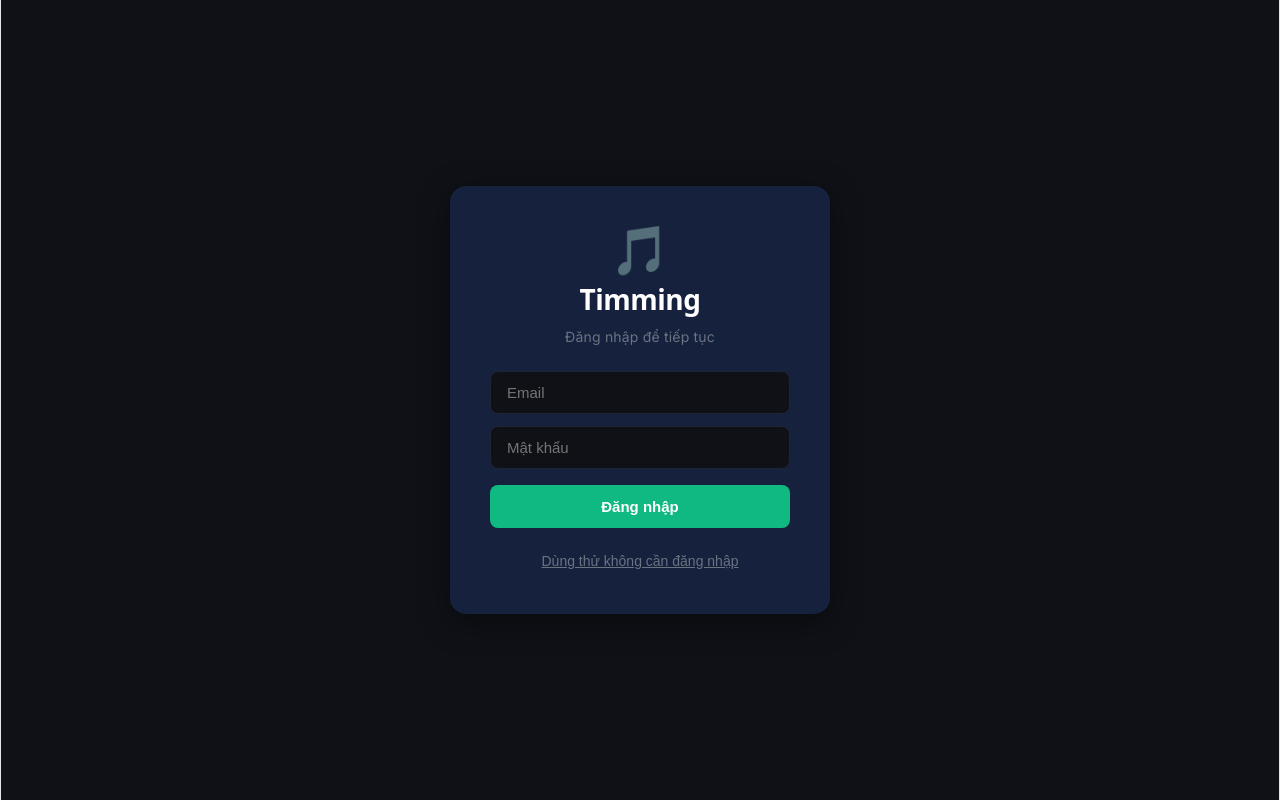
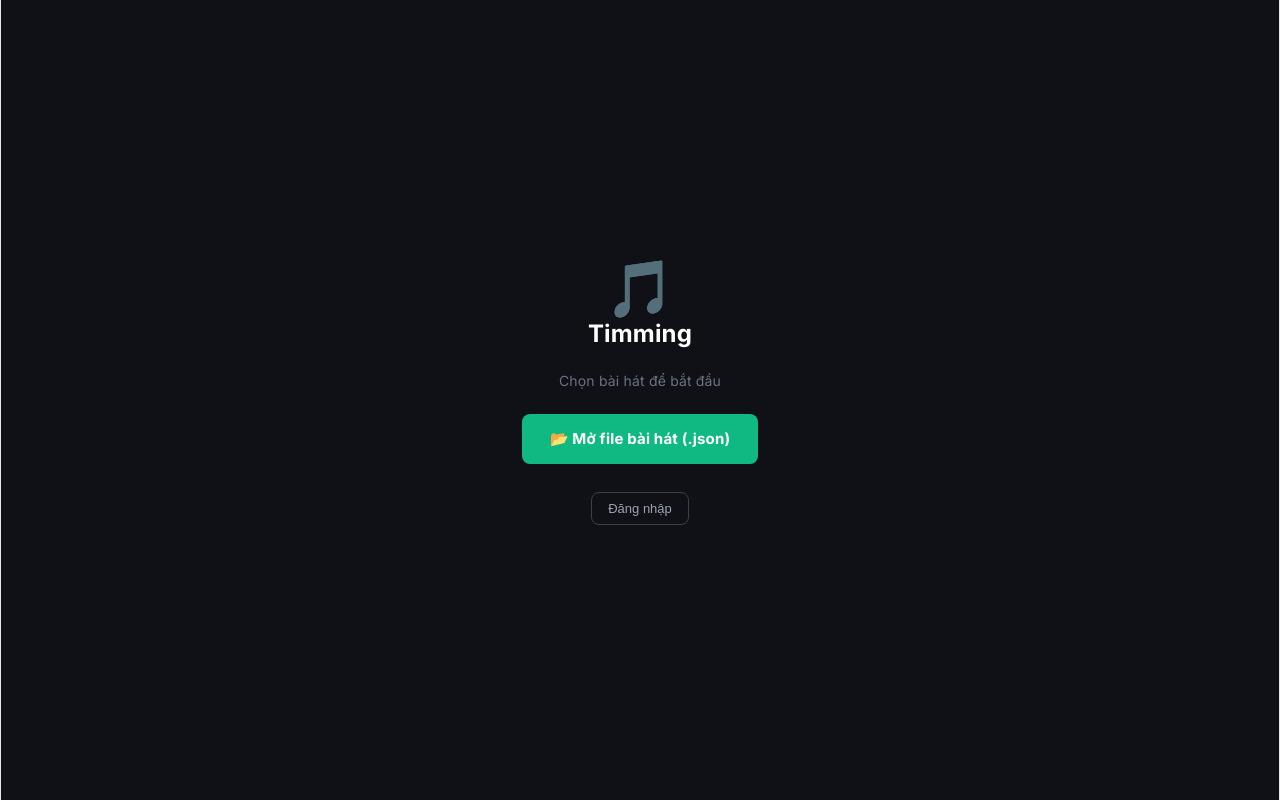
Before and after one commit to vananhaudio/cs-rhythm-editor, a React (Vite) app: page / in a window 1280 px wide. Built offline with nearby package versions, Linux system fonts and the light colour scheme.

Commit message:
feat: player as homepage

```diff
--- a/src/AppRouter.tsx
+++ b/src/AppRouter.tsx
@@ -1,9 +1,9 @@
 import { useEffect, useState } from 'react'
 import { supabase } from './supabase'
 import type { User } from '@supabase/supabase-js'
-import Auth from './Auth'
+import { PlayerView } from './PlayerView'
 import App from './App'
-import { PlayerView } from './PlayerView'
+import type { RhythmSong } from './types'
 
 type AppUser = {
   id: string
@@ -16,17 +16,16 @@ export default function AppRouter() {
   const [user, setUser] = useState<User | null>(null)
   const [appUser, setAppUser] = useState<AppUser | null>(null)
   const [loading, setLoading] = useState(true)
-  const [guestMode, setGuestMode] = useState(false)
+  const [showEditor, setShowEditor] = useState(false)
+  const [playerSong, setPlayerSong] = useState<RhythmSong | null>(null)
 
   useEffect(() => {
-    // Check session hiện tại
     supabase.auth.getSession().then(({ data: { session } }) => {
       setUser(session?.user ?? null)
       if (session?.user) loadAppUser(session.user.id)
       else setLoading(false)
     })
 
-    // Lắng nghe thay đổi auth
     const { data: { subscription } } = supabase.auth.onAuthStateChange((_event, session) => {
       setUser(session?.user ?? null)
       if (session?.user) loadAppUser(session.user.id)
@@ -46,32 +45,65 @@ export default function AppRouter() {
     setLoading(false)
   }
 
-  if (loading) return (
-    <div style={{ minHeight: '100vh', display: 'flex', alignItems: 'center', justifyContent: 'center', background: '#0F1117', color: '#fff' }}>
-      Đang tải...
+  const isTeacher = appUser?.role === 'teacher' || appUser?.role === 'admin'
+
+  // Teacher bấm vào Editor
+  if (showEditor && isTeacher) {
+    return <App onBackToPlayer={() => setShowEditor(false)} />
+  }
+
+  // Tất cả đều thấy Player (trang chủ)
+  if (!playerSong) return (
+    <div style={{ minHeight: '100vh', display: 'flex', alignItems: 'center', justifyContent: 'center', background: '#0F1117', color: '#fff', flexDirection: 'column', gap: 20 }}>
+      <div style={{ fontSize: 56 }}>🎵</div>
+      <div style={{ fontSize: 24, fontWeight: 800 }}>Timming</div>
+      <div style={{ color: '#6B7280', fontSize: 14 }}>Chọn bài hát để bắt đầu</div>
+
+      <label style={{ padding: '12px 28px', background: '#10B981', borderRadius: 8, cursor: 'pointer', fontWeight: 700, fontSize: 15 }}>
+        📂 Mở file bài hát (.json)
+        <input type="file" accept=".json" style={{ display: 'none' }} onChange={e => {
+          const file = e.target.files?.[0]
+          if (!file) return
+          const reader = new FileReader()
+          reader.onload = ev => {
+            try { setPlayerSong(JSON.parse(ev.target?.result as string)) } catch {}
+          }
+          reader.readAsText(file)
+        }} />
+      </label>
+
+      <div style={{ display: 'flex', gap: 12, marginTop: 8 }}>
+        {!loading && !user && (
+          <button
+            onClick={async () => {
+              const email = prompt('Email:')
+              const password = prompt('Mật khẩu:')
+              if (email && password) await supabase.auth.signInWithPassword({ email, password })
+            }}
+            style={{ background: 'none', border: '1px solid #374151', borderRadius: 8, color: '#9CA3AF', cursor: 'pointer', padding: '8px 16px', fontSize: 13 }}
+          >
+            Đăng nhập
+          </button>
+        )}
+        {user && isTeacher && (
+          <button
+            onClick={() => setShowEditor(true)}
+            style={{ background: 'none', border: '1px solid #374151', borderRadius: 8, color: '#9CA3AF', cursor: 'pointer', padding: '8px 16px', fontSize: 13 }}
+          >
+            ✏️ Editor
+          </button>
+        )}
+        {user && (
+          <button
+            onClick={() => supabase.auth.signOut()}
+            style={{ background: 'none', border: 'none', color: '#6B7280', cursor: 'pointer', fontSize: 13 }}
+          >
+            Đăng xuất
+          </button>
+        )}
+      </div>
     </div>
   )
 
-  if (!user && !guestMode) return <Auth onGuest={() => setGuestMode(true)} />
-
-  // Chế độ khách
-  if (guestMode) return <App />
-
-  // Phân quyền theo role
-  const role = appUser?.role ?? 'student'
-  if (role === 'teacher' || role === 'admin') {
-    return <App />
-  }
-
-  // Student: chưa làm trang chọn bài, tạm thời hiện thông báo
-  return (
-    <div style={{ minHeight: '100vh', display: 'flex', alignItems: 'center', justifyContent: 'center', background: '#0F1117', color: '#fff', flexDirection: 'column', gap: 16 }}>
-      <div style={{ fontSize: 48 }}>🎵</div>
-      <div style={{ fontSize: 20, fontWeight: 700 }}>Xin chào, {appUser?.name ?? 'Học sinh'}!</div>
-      <div style={{ color: '#6B7280' }}>Tính năng danh sách bài đang được phát triển...</div>
-      <button onClick={() => supabase.auth.signOut()} style={{ marginTop: 16, padding: '8px 20px', background: '#374151', border: 'none', borderRadius: 8, color: '#fff', cursor: 'pointer' }}>
-        Đăng xuất
-      </button>
-    </div>
-  )
+  return <PlayerView song={playerSong} onClose={() => setPlayerSong(null)} />
 }
```
